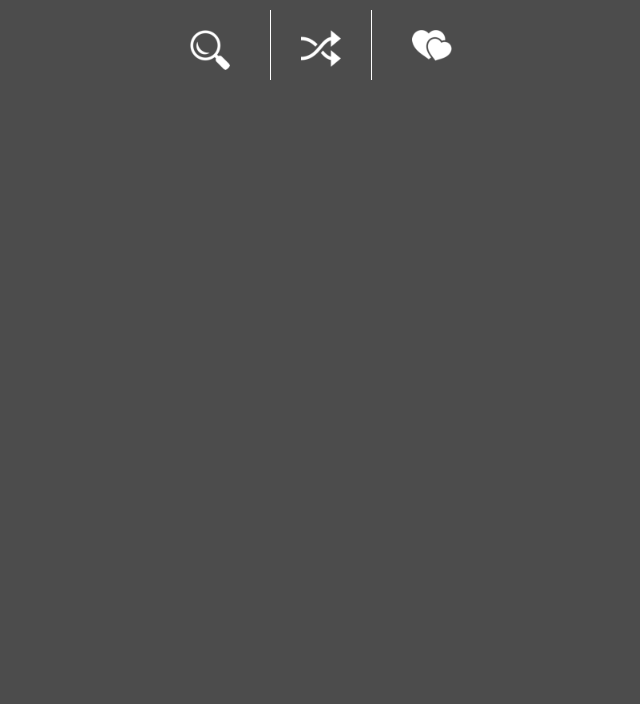
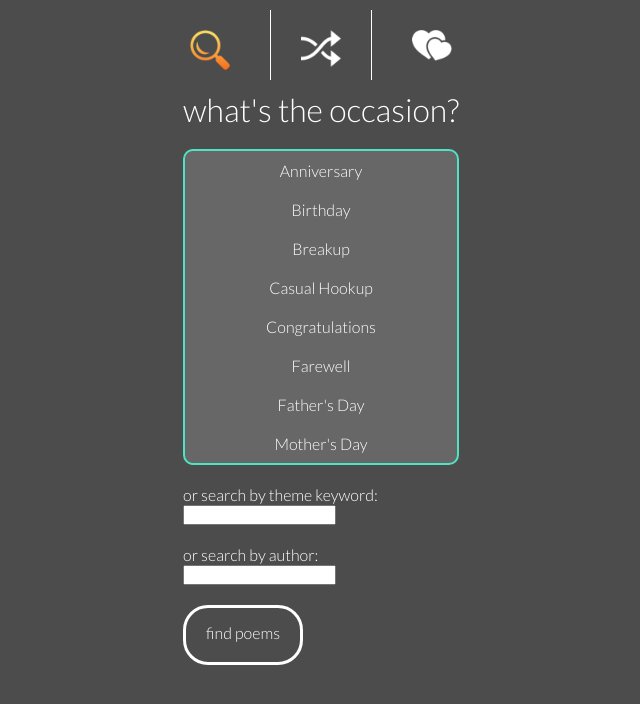
Before and after one commit to robinsola/Stanza-Angular, an Angular app: page /search in a window 1280 px wide. Shown: the top 704 px of the page, without its empty margins (319-959 px from the left). Built offline with nearby package versions, Linux system fonts and the light colour scheme.

Commit message:
style radio button form

```diff
--- a/src/app/search/search.component.html
+++ b/src/app/search/search.component.html
@@ -10,4 +10,68 @@
       <img src="assets/favorites.png" alt="favorites icon">
     </div>
   </div>
+  <div class="form">
+    <h1>what's the occasion?</h1>
+    <form>
+      <div class="form-group">
+        <div class="radio">
+          <label for="anniversary">
+            <input id="anniversary" type="radio" name="occasion" value="anniversary">
+            <span>Anniversary</span>
+          </label>
+        </div>
+        <div class="radio">
+          <label>
+            <input type="radio" name="occasion" value="birthday">
+            <span>Birthday</span>
+          </label>
+        </div>
+        <div class="radio">
+          <label>
+            <input type="radio" name="occasion" value="breakup">
+            <span>Breakup</span>
+          </label>
+        </div>
+        <div class="radio">
+          <label>
+            <input type="radio" name="occasion" value="casual">
+            <span>Casual Hookup</span>
+          </label>
+        </div>
+        <div class="radio">
+          <label>
+            <input type="radio" name="occasion" value="congratulations">
+            <span>Congratulations</span>
+          </label>
+        </div>
+        <div class="radio">
+          <label>
+            <input type="radio" name="occasion" value="farewell">
+            <span>Farewell</span>
+          </label>
+        </div>
+        <div class="radio">
+          <label>
+            <input type="radio" name="occasion" value="father">
+            <span>Father's Day</span>
+          </label>
+        </div>
+        <div class="radio">
+          <label>
+            <input type="radio" name="occasion" value="mother">
+            <span>Mother's Day</span>
+          </label>
+        </div>
+      </div>
+      <div class="form-group">
+        <label for="theme">or search by theme keyword:</label><br>
+        <input id="theme" type="text" name="theme">
+      </div>
+      <div class="form-group">
+        <label for="author">or search by author:</label><br>
+        <input id="author"type="text" name="author"><br>
+        <button type="submit" name="submit">find poems</button>
+      </div>
+    </form>
+  </div>
 </div>
--- a/src/app/search/search.component.scss
+++ b/src/app/search/search.component.scss
@@ -14,6 +14,12 @@ img {
   }
 }
 
+.search {
+  img {
+    filter: none;
+  }
+}
+
 .navbar {
   margin: 10px 0;
   display: flex;
@@ -26,3 +32,38 @@ img {
     border-right: 1px solid white;
   }
 }
+
+.form {
+  button {
+    @include button;
+    margin-top: 20px;
+  }
+  .form-group {
+    margin-top: 20px;
+  }
+  .form-group:first-of-type {
+    border: 2px solid  $mintblue;
+    border-radius: 10px;
+    background-color: rgba(255, 255, 255, 0.15);
+    width: 100%;
+    .radio {
+      width: 100%;
+      padding: 10px;
+      text-align: center;
+    }
+    label {
+      width: 100%;
+    }
+    span {
+      width: 100%;
+      padding: 10px;
+    }
+    input[type="radio"]:checked + span {
+      background-color: $mintblue;
+      color: $darkgray;
+    }
+    input[type="radio"] {
+      display: none;
+    }
+  }
+}
```
